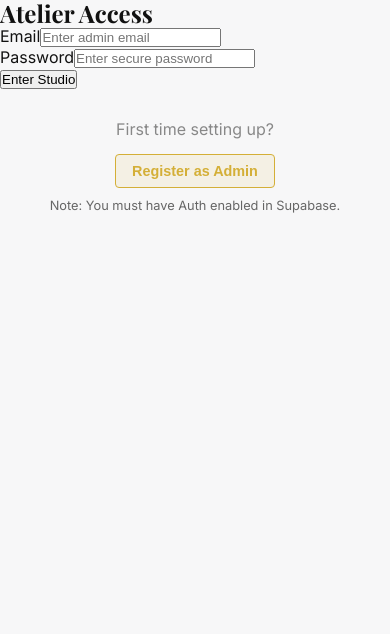
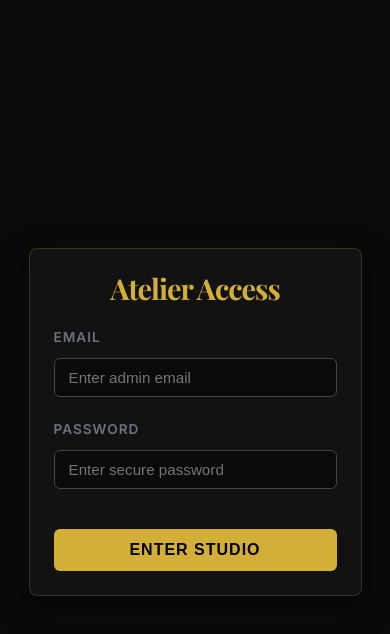
Before and after one commit to codervivek5/muse, a React (Vite) app: page /admin/login in a window 390 px wide. Shown: the top 634 px of the page. Built offline with nearby package versions, Linux system fonts and the light colour scheme; no server answers; a web font is replaced by a local one.

Commit message:
Fix : vercel admin page 404

```diff
--- a/src/App.css
+++ b/src/App.css
@@ -1884,6 +1884,102 @@
     transition: opacity 1s;
 }
 
+/* --- ADMIN PANEL STYLES --- */
+
+/* LOGIN PAGE */
+.login-container {
+    min-height: 100vh;
+    display: flex;
+    align-items: center;
+    justify-content: center;
+    background: #0a0a0a;
+    padding: 20px;
+}
+
+.login-card {
+    width: 100%;
+    max-width: 450px;
+    padding: 3rem;
+    background: #121212;
+    border: 1px solid rgba(212, 175, 55, 0.2);
+    border-radius: 12px;
+    box-shadow: 0 20px 50px rgba(0, 0, 0, 0.5);
+    display: flex;
+    flex-direction: column;
+}
+
+.login-title {
+    font-family: var(--font-serif);
+    color: var(--accent-gold);
+    font-size: 2.5rem;
+    text-align: center;
+    margin-bottom: 2rem;
+    letter-spacing: -1px;
+}
+
+.login-error {
+    background: rgba(220, 38, 38, 0.1);
+    border: 1px solid rgba(220, 38, 38, 0.5);
+    color: #ef4444;
+    padding: 1rem;
+    border-radius: 8px;
+    margin-bottom: 1.5rem;
+    font-size: 0.9rem;
+    text-align: center;
+}
+
+.login-form {
+    display: flex;
+    flex-direction: column;
+    gap: 1.5rem;
+}
+
+.form-group {
+    display: flex;
+    flex-direction: column;
+    gap: 0.8rem;
+}
+
+.form-group label {
+    font-size: 0.85rem;
+    color: var(--theme-text-muted);
+    font-weight: 600;
+    letter-spacing: 1px;
+    text-transform: uppercase;
+}
+
+.login-input {
+    background: #0a0a0a;
+    border: 1px solid #444;
+    padding: 12px 16px;
+    border-radius: 6px;
+    color: white;
+    font-size: 1rem;
+    transition: all 0.3s;
+    outline: none;
+}
+
+.login-input:focus {
+    border-color: var(--accent-gold);
+    box-shadow: 0 0 0 2px rgba(212, 175, 55, 0.1);
+}
+
+.login-btn {
+    margin-top: 1rem;
+    background: var(--accent-gold);
+    color: #000;
+    width: 100%;
+    padding: 14px;
+    border: none;
+    border-radius: 6px;
+    font-weight: 700;
+    font-size: 1rem;
+    letter-spacing: 1px;
+    cursor: pointer;
+    transition: all 0.3s;
+    text-transform: uppercase;
+}
+
 .login-btn:hover {
     transform: translateY(-2px);
     box-shadow: 0 10px 20px rgba(212, 175, 55, 0.2);
@@ -1893,6 +1989,83 @@
     opacity: 0.7;
     cursor: not-allowed;
     transform: none;
+}
+
+.login-register-box {
+    margin-top: 40px;
+    padding-top: 30px;
+    text-align: center;
+    border-top: 1px solid rgba(212, 175, 55, 0.1);
+}
+
+.register-text {
+    margin-bottom: 15px;
+    color: var(--theme-text-muted);
+    font-size: 0.9rem;
+}
+
+.register-btn {
+    background: rgba(212, 175, 55, 0.05);
+    border: 1px solid var(--accent-gold);
+    color: var(--accent-gold);
+    cursor: pointer;
+    padding: 12px 24px;
+    border-radius: 8px;
+    font-size: 0.85rem;
+    font-weight: 800;
+    text-transform: uppercase;
+    letter-spacing: 1px;
+    transition: all 0.3s ease;
+}
+
+.register-btn:hover {
+    background: var(--accent-gold);
+    color: #000;
+}
+
+.note-text {
+    font-size: 0.75rem;
+    color: var(--theme-text-muted);
+    margin-top: 15px;
+    opacity: 0.6;
+}
+
+/* RESPONSIVE LOGIN */
+@media (max-width: 768px) {
+    .login-card {
+        padding: 2rem;
+        max-width: 90%;
+    }
+
+    .login-title {
+        font-size: 2rem;
+        margin-bottom: 1.5rem;
+    }
+
+    .login-input {
+        padding: 10px 14px;
+        font-size: 0.95rem;
+    }
+
+    .login-btn {
+        padding: 12px;
+    }
+}
+
+@media (max-width: 480px) {
+    .login-container {
+        padding: 10px;
+    }
+
+    .login-card {
+        padding: 1.5rem;
+        border-radius: 8px;
+        box-shadow: 0 10px 30px rgba(0, 0, 0, 0.5);
+    }
+
+    .login-title {
+        font-size: 1.8rem;
+    }
 }
 
 /* DASHBOARD STYLES */
--- a/src/components/admin/Login.jsx
+++ b/src/components/admin/Login.jsx
@@ -99,29 +99,17 @@ const Login = () => {
                     </button>
                 </form>
 
-                <div style={{ marginTop: '30px', textAlign: 'center' }}>
-                    <p style={{ marginBottom: '10px', color: '#888' }}>First time setting up?</p>
+                {/* <div className="login-register-box">
+                    <p className="register-text">First time setting up?</p>
                     <button
                         type="button"
                         onClick={handleRegister}
-                        style={{
-                            background: 'rgba(212, 175, 55, 0.1)',
-                            border: '1px solid #D4AF37',
-                            color: '#D4AF37',
-                            cursor: 'pointer',
-                            padding: '8px 16px',
-                            borderRadius: '4px',
-                            fontSize: '0.9rem',
-                            fontWeight: 'bold',
-                            marginTop: '5px'
-                        }}
+                        className="register-btn"
                     >
                         Register as Admin
                     </button>
-                    <p style={{ fontSize: '0.8rem', color: '#666', marginTop: '10px' }}>
-                        Note: You must have Auth enabled in Supabase.
-                    </p>
-                </div>
+
+                </div> */}
             </motion.div>
         </div>
     );
```
Also changed, not shown: vercel.json (added).
